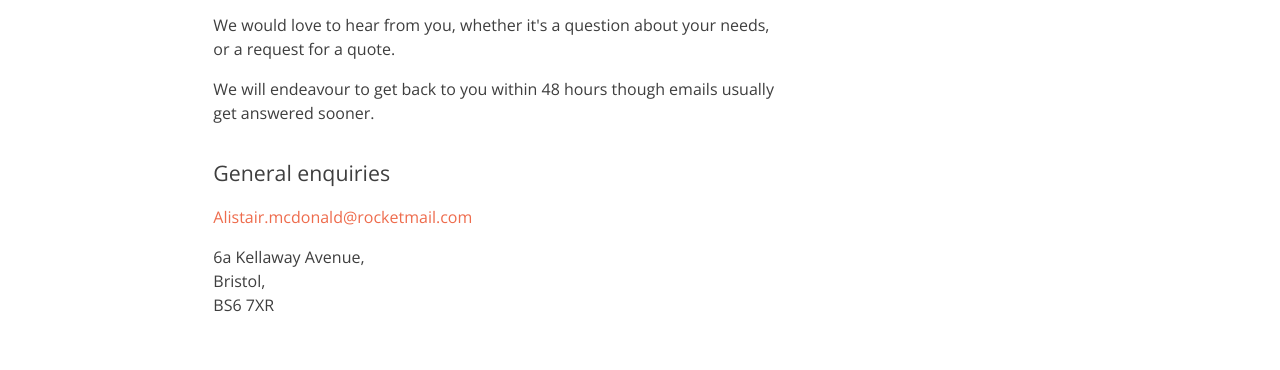
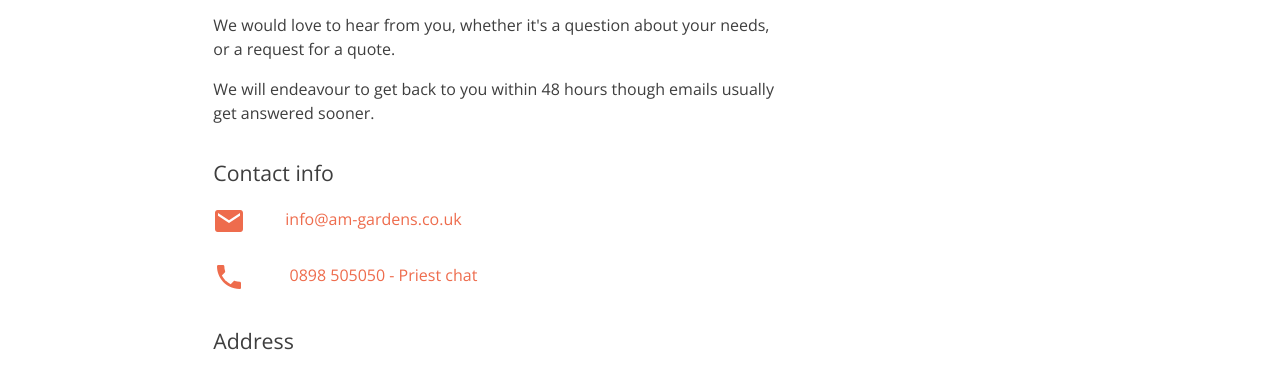
Before and after one commit to dougajmcdonald/am-gardens.co.uk, a Gatsby site: page /contact-us in a window 1280 px wide. Shown: the part 736-1106 px from the top of the page. Built offline with nearby package versions, Linux system fonts and the light colour scheme; Gatsby itself is replaced by a stand-in of ours.

Commit message:
subtle tweaks icons for contact page

```diff
--- a/src/pages/contact-us.js
+++ b/src/pages/contact-us.js
@@ -6,6 +6,8 @@ import Body from "../components/body"
 
 import SEO from "../components/seo"
 import HeroImg from "../svg/undraw_contactus.svg"
+import PhoneIcon from "../svg/md-call.svg"
+import EmailIcon from "../svg/md-mail.svg"
 import Map from "../images/google-maps.png"
 
 const IndexPage = () => (
@@ -26,13 +28,16 @@ const IndexPage = () => (
         We will endeavour to get back to you within 48 hours though emails
         usually get answered sooner.
       </p>
-      <h3>General enquiries</h3>
-      <a
-        className="mt-4 inline-block"
-        href="mailto:Alistair.mcdonald@rocketmail.com"
-      >
-        Alistair.mcdonald@rocketmail.com
+      <h3>Contact info</h3>
+      <a className="mt-4 inline-block" href="mailto:info@am-gardens.co.uk">
+        <EmailIcon className="inline-block fill-current w-6 h-6 md:w-8 md:h-8 mr-4 md:mr-10" />
+        info@am-gardens.co.uk
       </a>
+      <p class="text-tertiary mt-6">
+        <PhoneIcon className="inline-block fill-current w-6 h-6 md:w-8 md:h-8 mr-4 md:mr-10" />{" "}
+        0898 505050 - Priest chat
+      </p>
+      <h3>Address</h3>
       <p className="mt-4 mb-0">6a Kellaway Avenue,</p>
       <p className="mt-0 mb-0">Bristol,</p>
       <p className="mt-0 mb-0">BS6 7XR</p>
```
Also changed, not shown: src/svg/md-call.svg (added), src/svg/md-mail.svg (added).
